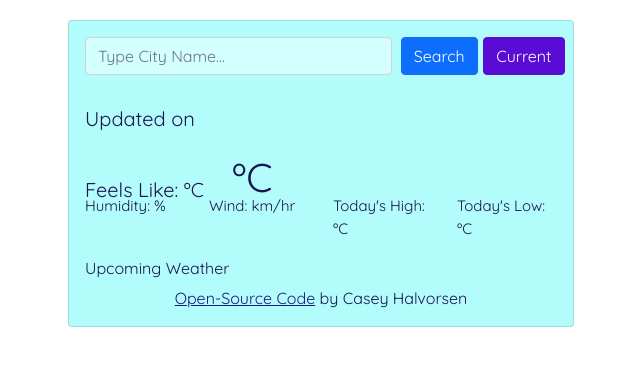
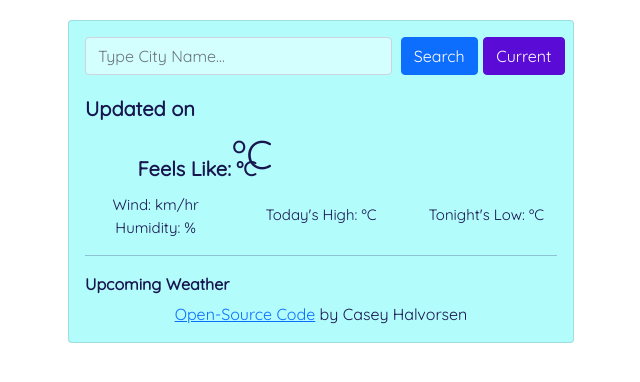
Before and after one commit to CaseyHalvorsen/weather-app, a plain HTML site: page index.html in a window 1280 px wide. Shown: the whole page, without its empty margins (319-959 px from the left). Drawn offline with nearby package versions, Linux system fonts and the light colour scheme; no server answers.

Commit message:
Completed Visuals
Finalized how code will look visually, including positioning of elements and images, font size/weight, etc

```diff
--- a/index.html
+++ b/index.html
@@ -50,49 +50,53 @@
             </div>
           </form>
           <br>
-          <h1 id="city"></h1>
+          <h1 class="cityName" id="city"></h1>
           <h5 class="currentDate">Updated on <span id="current-date"></span></h5>
+
+
           <div class="current">
             <div class="row">
-              <div class="col-4">
-                <p class="currentTemp" id="temperature"></p>
+              <div class="col-4 currentTemp">
+                <span  id="temperature"></span>
               </div>
               <div class="col-2 degrees">ºC</div>
-              <div class="col-6">
+              <div class="col-6 currentPic">
                 <span class="icon" id="icon"></span>
               </div>
             </div>
-          </div>
-          <div class="wind-descrip">
-            <div class="row">
+
+
+            <div class="row wind-descrip">
               <div class="col-6">
+                  <span>
+                    Feels Like: <span id="feelsLike"></span>ºC
+                  </span>
+              </div>
 
-                  Feels Like:
-                  <span id="feelsLike"></span>ºC
-
-              </div>
               <div class="col-6">
-                  <span id="description"></span>
+                <span class="description" id="description"></span>
               </div>
             </div>
           </div>
 
+        <div class="data">
+          <div class="row stats">
+            <div class="col-4">
+              <ul>
+                <li>Wind: <span id="wind"></span> km/hr</li>
+                <li>Humidity: <span id="humidity"></span>%</li>
+              </ul>
+            </div>
+              <div class="col-4 highLow">
+                  <p>Today's High: <span id="daily-high"></span>ºC</p>
+              </div>
+              <div class="col-4 highLow">
+                  <div>Tonight's Low: <span id="daily-low"></span>ºC</div>
+              </div>
 
-          <div class="row">
-            <div class="col-3 data">
-               <p>Humidity: <span id="humidity"></span>%</p>
-            </div>
-            <div class="col-3 data">
-              <p> Wind: <span id="wind"></span> km/hr</p>
-            </div>
-            <div class="col-3 data">
-              <p>Today's High: <span id="daily-high"></span>ºC</p>
-            </div>
-            <div class="col-3 data">
-              <p>Today's Low: <span id="daily-low"></span>ºC</p>
-            </div>
           </div>
-
+        </div>
+<hr>
 <div class="upcomingWeather">
   <p>Upcoming Weather</p>
 </div>
--- a/src/script.js
+++ b/src/script.js
@@ -113,6 +113,7 @@ function displayTemperature(response) {
   iconElement.innerHTML = getIcon(response.data.weather[0].icon);
   highElement.innerHTML = Math.round(response.data.main.temp_max);
   lowElement.innerHTML = Math.round(response.data.main.temp_min);
+
   let location = document.querySelector("h1");
   location.innerHTML = response.data.name;
 
--- a/src/styles.css
+++ b/src/styles.css
@@ -29,7 +29,13 @@ body {
 h1 {
   color: #18164f;
   font-family: "Quicksand", sans-serif;
+  font-weight: bold;
 }
+
+.cityName {
+  margin-top: -10px;
+}
+
 ul {
   margin: 0;
   padding: 0;
@@ -38,9 +44,23 @@ li {
   list-style: none;
 }
 
+.currentDate {
+  font-weight: bold;
+}
+
 .current {
-  margin-bottom: -12px;
-  margin-top: -12px;
+  margin-top: -25px;
+}
+
+.stats {
+  margin-bottom: 10px;
+  margin-top: 20px;
+  text-align: center;
+}
+
+.highLow {
+  position: relative;
+  top: 10px;
 }
 
 .currentTemp {
@@ -57,17 +77,21 @@ li {
 }
 
 .currentPic {
-  text-align: left;
-  font-size: 160px;
+  text-align: center;
 }
 
-a {
-  color: #1e1a80;
+.description {
+  text-transform: capitalize;
+  font-size: 20px;
+  font-weight: bold;
 }
 
 .wind-descrip {
   text-transform: capitalize;
   font-size: 20px;
+  text-align: center;
+  font-weight: bold;
+  margin-top: -10px;
 }
 
 .upcomingTemp {
@@ -82,6 +106,7 @@ a {
 
 .upcomingWeather {
   margin-bottom: -10px;
+  font-weight: bold;
 }
 
 .weather-forecast {
@@ -96,6 +121,7 @@ a {
 
 .weather-forecast-image {
   font-size: 50px;
+  opacity: 0.9;
 }
 .weather-forecast-temp-min {
   opacity: 0.7;
```
